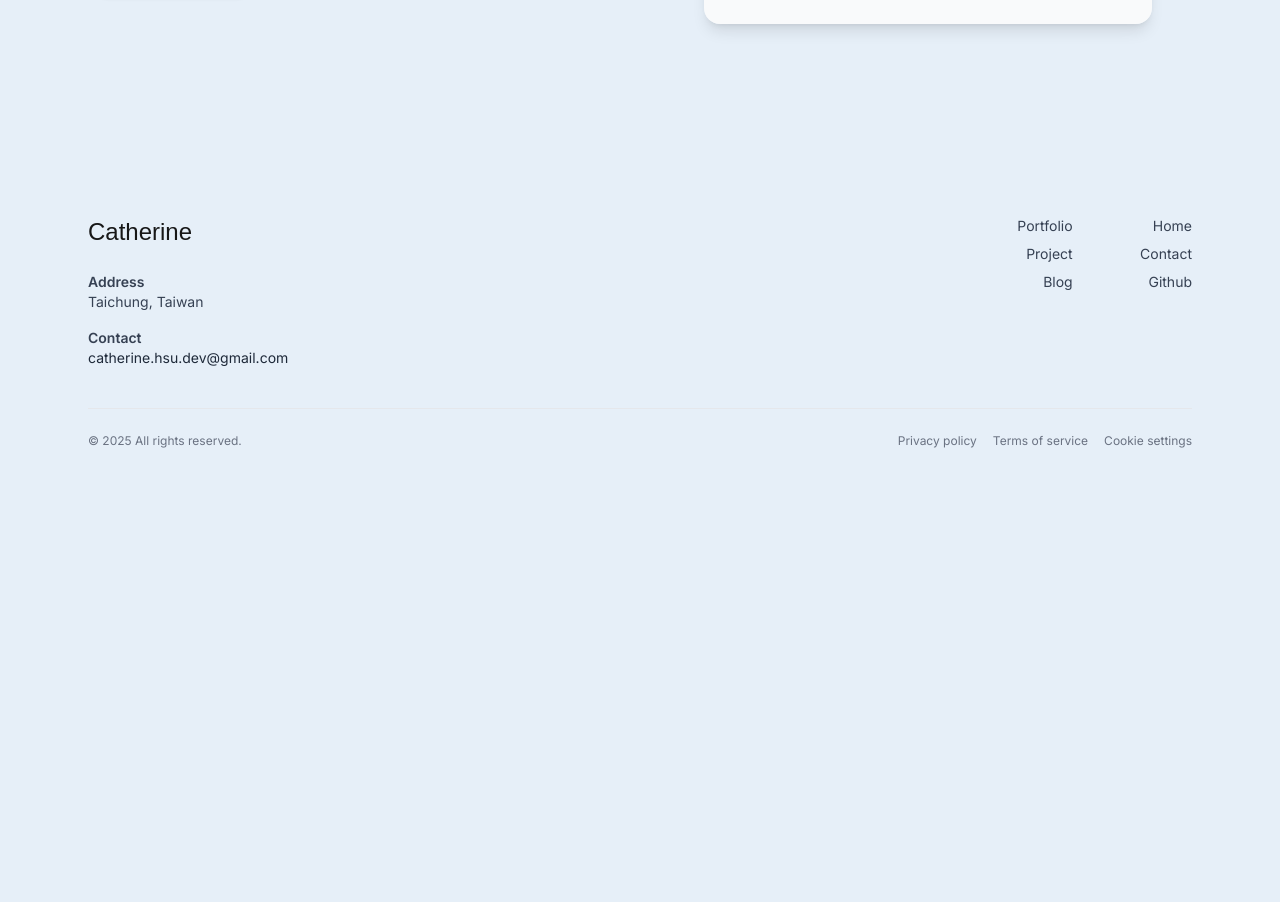
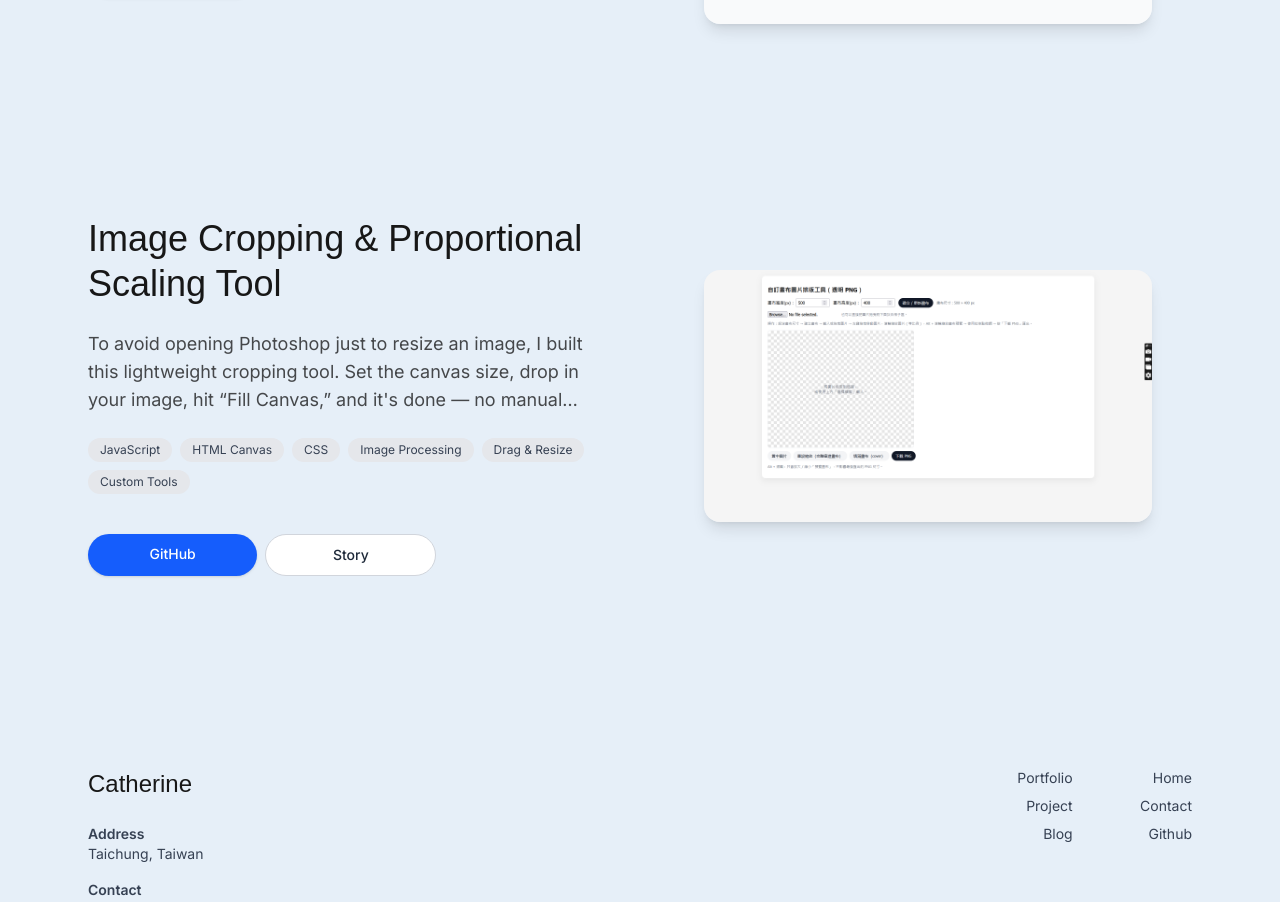
Before and after one commit to CatherineHsuDev/portfolio-nextjs-, a Next.js app: page /portfolio/project in a window 1280 px wide. Shown: the part 2112-3014 px from the top of the page. Before the commit the page ends 2657 px from the top, so only its background shows below. Built offline with nearby package versions, Linux system fonts and the light colour scheme; a web font is replaced by a local one.

Commit message:
update new project

```diff
--- a/app/portfolio/project/story-template.tsx
+++ b/app/portfolio/project/story-template.tsx
@@ -31,6 +31,8 @@ export default function StoryTemplate({ slug }: StoryTemplateProps) {
 
   const [pdfOpen, setPdfOpen] = useState(false);
 
+  const hasDemo = story?.demo && story.demo !== "#";
+
   if (!story) {
     return (
       <section className="w-full bg-color-background">
@@ -61,7 +63,7 @@ export default function StoryTemplate({ slug }: StoryTemplateProps) {
             </Link>
           )}
 
-          {story.demo && (
+          {/* {story.demo && (
             <Link
               href={story.demo}
               target="_blank"
@@ -69,6 +71,23 @@ export default function StoryTemplate({ slug }: StoryTemplateProps) {
             >
               Demo / Website
             </Link>
+          )} */}
+          {hasDemo ? (
+            <Link
+              href={story.demo as string}
+              target="_blank"
+              className="inline-flex items-center rounded-full border border-gray-300 bg-white px-5 py-2 text-sm font-medium text-gray-800 hover:bg-gray-50 transition"
+            >
+              Demo / Website
+            </Link>
+          ) : (
+            <button
+              type="button"
+              disabled
+              className="inline-flex items-center rounded-full border border-gray-200 bg-gray-100 px-5 py-2 text-sm font-medium text-gray-400 cursor-not-allowed opacity-60"
+            >
+              Demo / Website
+            </button>
           )}
         </div>
 
@@ -128,7 +147,7 @@ export default function StoryTemplate({ slug }: StoryTemplateProps) {
             </Link>
           )}
 
-          {story.demo && (
+          {/* {story.demo && (
             <Link
               href={story.demo}
               target="_blank"
@@ -136,6 +155,23 @@ export default function StoryTemplate({ slug }: StoryTemplateProps) {
             >
               Demo / Website
             </Link>
+          )} */}
+          {hasDemo ? (
+            <Link
+              href={story.demo as string}
+              target="_blank"
+              className="inline-flex items-center rounded-full border border-gray-300 bg-white px-5 py-2 text-sm font-medium text-gray-800 hover:bg-gray-50 transition"
+            >
+              Demo / Website
+            </Link>
+          ) : (
+            <button
+              type="button"
+              disabled
+              className="inline-flex items-center rounded-full border border-gray-200 bg-gray-100 px-5 py-2 text-sm font-medium text-gray-400 cursor-not-allowed opacity-60"
+            >
+              Demo / Website
+            </button>
           )}
         </div>
       </div>
--- a/i18n/portfolio.ts
+++ b/i18n/portfolio.ts
@@ -114,6 +114,23 @@ export const projectItems: Dict<ProjectItem[]> = {
         "PWA",
       ],
     },
+    {
+      id: "image-cropper-tool",
+      title: "Image Cropping & Proportional Scaling Tool",
+      description:
+        "To avoid opening Photoshop just to resize an image, I built this lightweight cropping tool. Set the canvas size, drop in your image, hit “Fill Canvas,” and it's done — no manual resizing needed.",
+      image: "/project/crop-img.png",
+      github: "https://github.com/CatherineHsuDev/img-crop-tool",
+      story: "/portfolio/project/image-cropper-tool-story",
+      tags: [
+        "JavaScript",
+        "HTML Canvas",
+        "CSS",
+        "Image Processing",
+        "Drag & Resize",
+        "Custom Tools",
+      ],
+    },
   ],
 
   zh: [
@@ -173,7 +190,7 @@ export const projectItems: Dict<ProjectItem[]> = {
       title: "作業照片一鍵轉 PDF 小工具",
       description:
         "為老師開發的教學小工具，支援多張照片上傳並自動合併成單一 PDF，使用 Next.js 構建，並支援 PWA，可加入手機主畫面當作 Web App。",
-      image: "/project/homework-pdf.png",
+      image: "/project/pdftool.png",
       github: "https://github.com/CatherineHsuDev/pdftool.png",
       story: "/portfolio/project/homework-pdf-tool-story",
       tags: [
@@ -185,5 +202,22 @@ export const projectItems: Dict<ProjectItem[]> = {
         "PWA",
       ],
     },
+    {
+      id: "image-cropper-tool",
+      title: "圖片裁切與等比例縮放小工具",
+      description:
+        "為了省略開啟 Photoshop 改圖片尺寸的步驟，我做了一個圖片裁切工具。只要設定畫布大小、插入圖片，一鍵填滿畫布（Fill Canvas）就能完成，完全不用手動拉放大。",
+      image: "/project/crop-img.png",
+      github: "https://github.com/CatherineHsuDev/img-crop-tool",
+      story: "/portfolio/project/image-cropper-tool-story",
+      tags: [
+        "JavaScript",
+        "HTML Canvas",
+        "CSS",
+        "Image Processing",
+        "Drag & Resize",
+        "Custom Tools",
+      ],
+    },
   ],
 };
--- a/i18n/projects.ts
+++ b/i18n/projects.ts
@@ -1,3 +1,4 @@
+// Projects that matter at Home page
 // frontend/i18n/projects.ts
 import type { Dict } from "./types";
 
--- a/i18n/stories-data.ts
+++ b/i18n/stories-data.ts
@@ -107,6 +107,58 @@ and automatic PDF naming.
       github: "https://github.com/CatherineHsuDev/images-to-pdf",
       demo: "#",
     },
+    {
+      slug: "image-cropper-tool-story",
+      title: "Image Cropping & Proportional Scaling Tool — Development Notes",
+      content: `
+Whenever I needed to resize or adjust an image slightly, I had to open Photoshop,
+a heavy, slow-to-launch application even though the task itself was extremely simple.
+
+So I built a lightweight tool to handle these tasks instantly.
+
+One of the features I use the most is the “Fill Canvas” button.
+I simply enter the canvas size → drop in the image → click “Fill Canvas,”
+and the tool automatically scales the image proportionally to cover the entire canvas.
+No manual dragging or resizing like in Photoshop.
+
+
+This custom image cropping tool supports:
+- Custom canvas size (with transparent grid background)
+- Dragging to reposition the image
+- Proportional scaling that preserves the aspect ratio
+- Eight resize handles with fixed reverse-anchor behavior
+- Canvas zoom and image zoom (dual-layer zoom)
+- One-click Fill Canvas to cover the entire canvas instantly
+- Visual cropping of overflow areas (non-destructive)
+
+The design goal was “fast, intuitive, and no heavy software,”
+allowing me to complete in seconds what previously required opening Photoshop.
+
+Main challenges:
+1. Converting between screen coordinates and canvas coordinates (canvasZoom)
+2. Ensuring the cursor always holds the point originally clicked during dragging
+3. Implementing cursor-centered zoom instead of top-left scaling
+4. Using geometric calculations for resize handles to prevent drifting during fast movement
+5. Synchronizing image scale, offset, anchor, and proportional constraints
+
+The tool is built entirely with vanilla JavaScript, HTML Canvas, and CSS.
+
+Results:
+With this tool, I no longer need to open Photoshop for simple adjustments.
+My workflow is lighter, faster, and more convenient especially with the Fill Canvas feature.
+
+Future improvements:
+- PNG / JPG export
+- Alignment guides
+- Undo / Redo
+- Image rotation and flipping
+- Canvas size presets
+
+This tool removes a small but frequent friction point from my daily workflow.
+`,
+      github: "https://github.com/CatherineHsuDev/img-crop-tool",
+      demo: "#",
+    },
   ],
 
   zh: [
@@ -209,5 +261,55 @@ Appwrite 於 2023 年後更新了 API 串接方式。早期可以使用內建的
       github: "https://github.com/CatherineHsuDev/images-to-pdf",
       demo: "#",
     },
+    {
+      slug: "image-cropper-tool-story",
+      title: "圖片裁切與等比例縮放小工具 — 開發紀錄",
+      content: `
+每次只是想「調整圖片尺寸」或「移動一下構圖位置」，卻必須開啟 Photoshop，
+不但啟動時間長，也非常吃電腦資源，而我要做的事情其實非常簡單。
+
+於是我決定自己做一個能快速處理這類需求的小工具。
+
+其中我最常用、也最省時的功能，就是「一鍵填滿 Fill Canvas」。
+我只需要輸入畫布尺寸 → 插入圖片 → 按下一鍵填滿，
+圖片就會自動等比例放大到覆蓋整個畫布，完全不用像在 Photoshop 那樣手拉調整。
+
+這個自製圖片裁切工具支援：
+- 自訂畫布尺寸（透明格子底）
+- 拖曳調整圖片位置
+- 維持原比例的等比例縮放
+- 八個方向的縮放手把（固定反向錨點）
+- 畫布 zoom 與圖片 zoom（雙層縮放）
+- 一鍵填滿（Fill Canvas）快速覆蓋整個畫布
+- 超出畫布範圍的圖片視覺裁切（不破壞原圖）
+
+整體操作以「快速、直覺、不開大型軟體」為目標，
+讓我能在幾秒內完成過去需要開 Photoshop 的操作。
+
+主要挑戰：
+1. 螢幕座標與畫布座標換算（canvasZoom）
+2. 拖曳時游標始終抓住原本按下的位置，不會飄移
+3. 圖片縮放以游標為中心，而不是固定左上角
+4. 拉伸手把使用幾何方式解 scale，快速拖曳時仍不飄移
+5. 圖片縮放、位移、錨點與 offset 的同步運算
+
+完全使用原生 JavaScript、HTML Canvas 與 CSS 實作，不依賴外部套件。
+
+使用成果：
+有了這個工具後，我不再需要為了做一件非常簡單的事而打開 Photoshop，
+工作流程變得更輕量、更快速，尤其是一鍵填滿功能讓日常處理圖片更直覺。
+
+未來計畫加入：
+- 匯出 PNG / JPG
+- 對齊線（alignment guides）
+- Undo / Redo
+- 圖片旋轉與翻轉
+- 常用畫布尺寸 preset
+
+這個工具成功把我日常流程中一個「小但頻繁的痛點」完全移除。
+`,
+      github: "https://github.com/CatherineHsuDev/img-crop-tool",
+      demo: "#",
+    },
   ],
 };
```
Also changed, not shown: public/project/crop-img.png (added).
